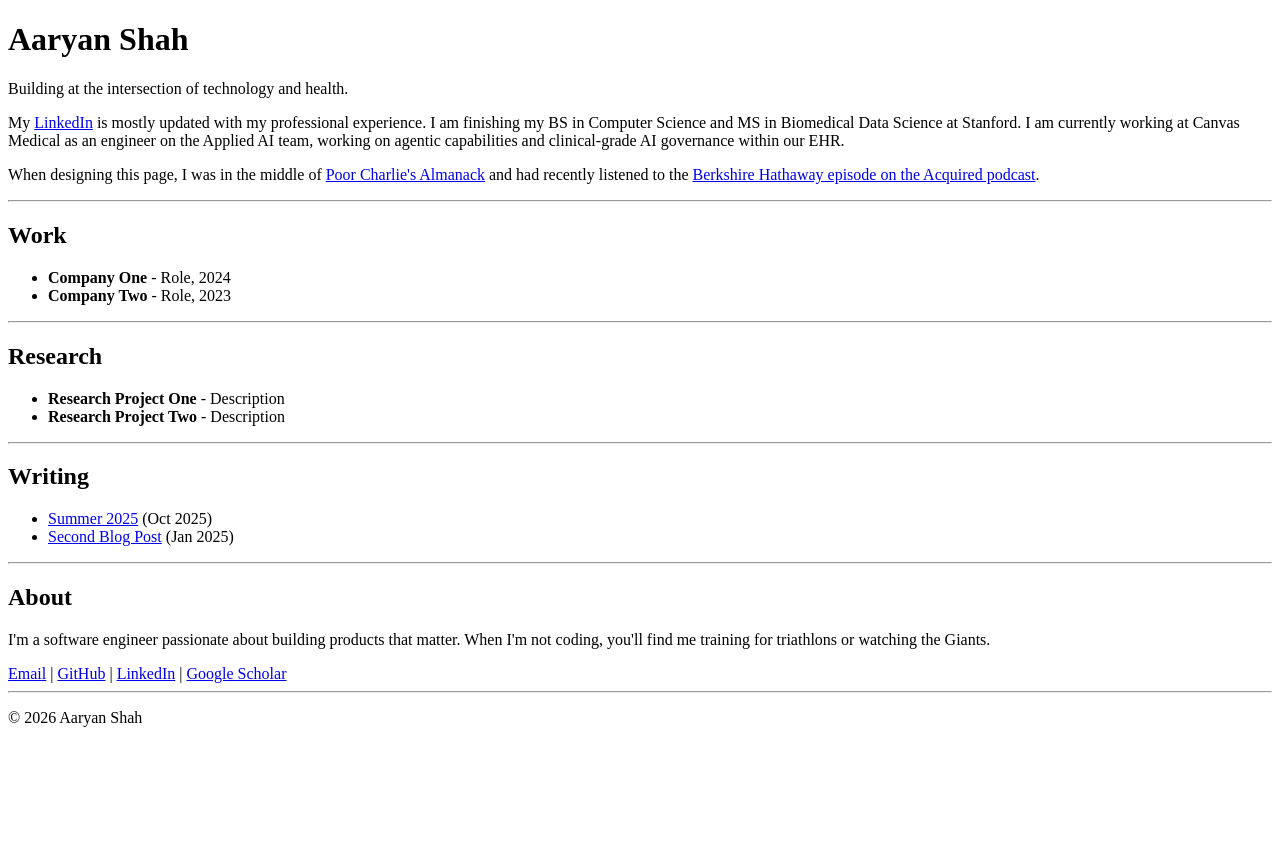
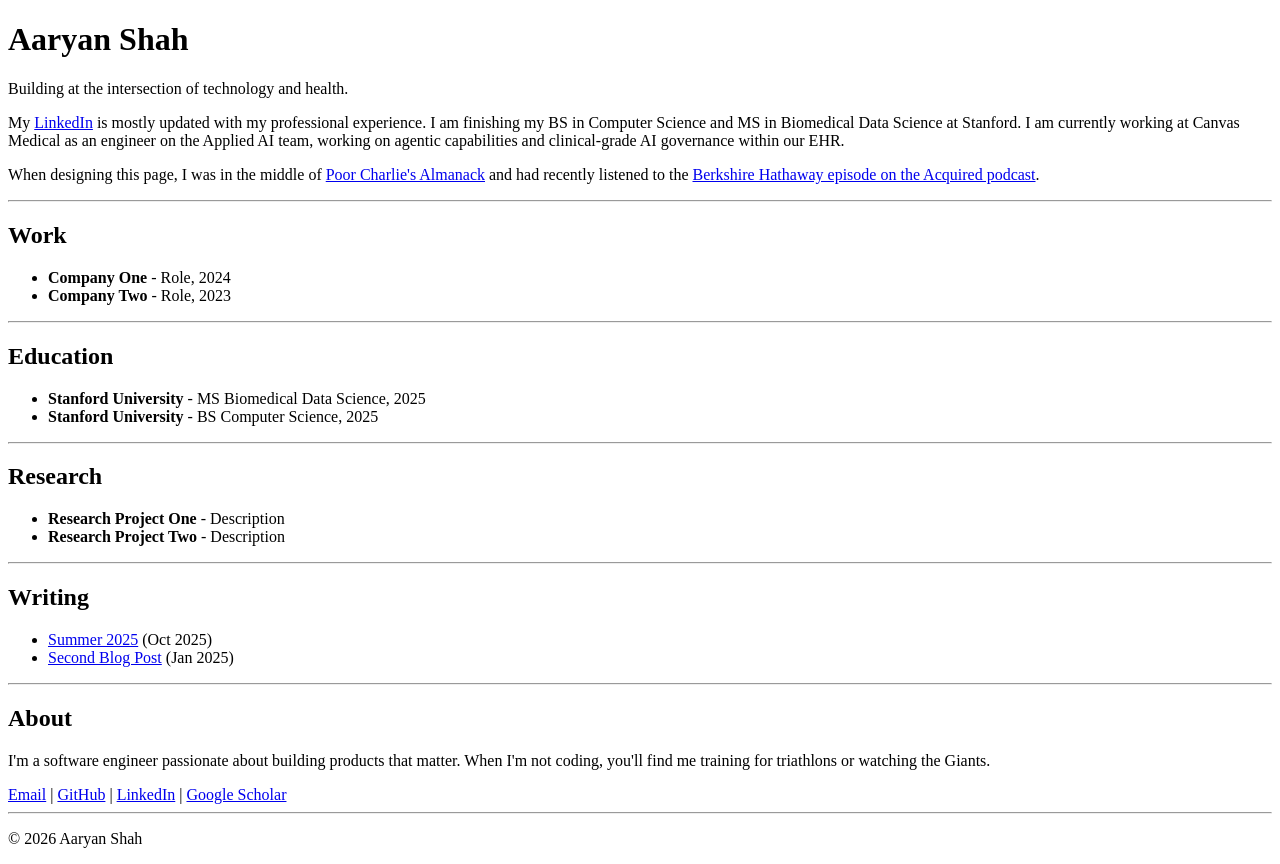
Before and after one commit to aaryanxshah/aaryanxshah.github.io, a Next.js app: page / in a window 1280 px wide. Before the commit the page ends 800 px from the top, so only its background shows below. Built offline with nearby package versions, Linux system fonts and the light colour scheme.

Commit message:
new edu section

```diff
--- a/src/app/page.tsx
+++ b/src/app/page.tsx
@@ -15,6 +15,14 @@ export default function Home() {
       <ul>
         <li><strong>Company One</strong> - Role, 2024</li>
         <li><strong>Company Two</strong> - Role, 2023</li>
+      </ul>
+
+      <hr />
+
+      <h2>Education</h2>
+      <ul>
+        <li><strong>Stanford University</strong> - MS Biomedical Data Science, 2025</li>
+        <li><strong>Stanford University</strong> - BS Computer Science, 2025</li>
       </ul>
 
       <hr />
```
